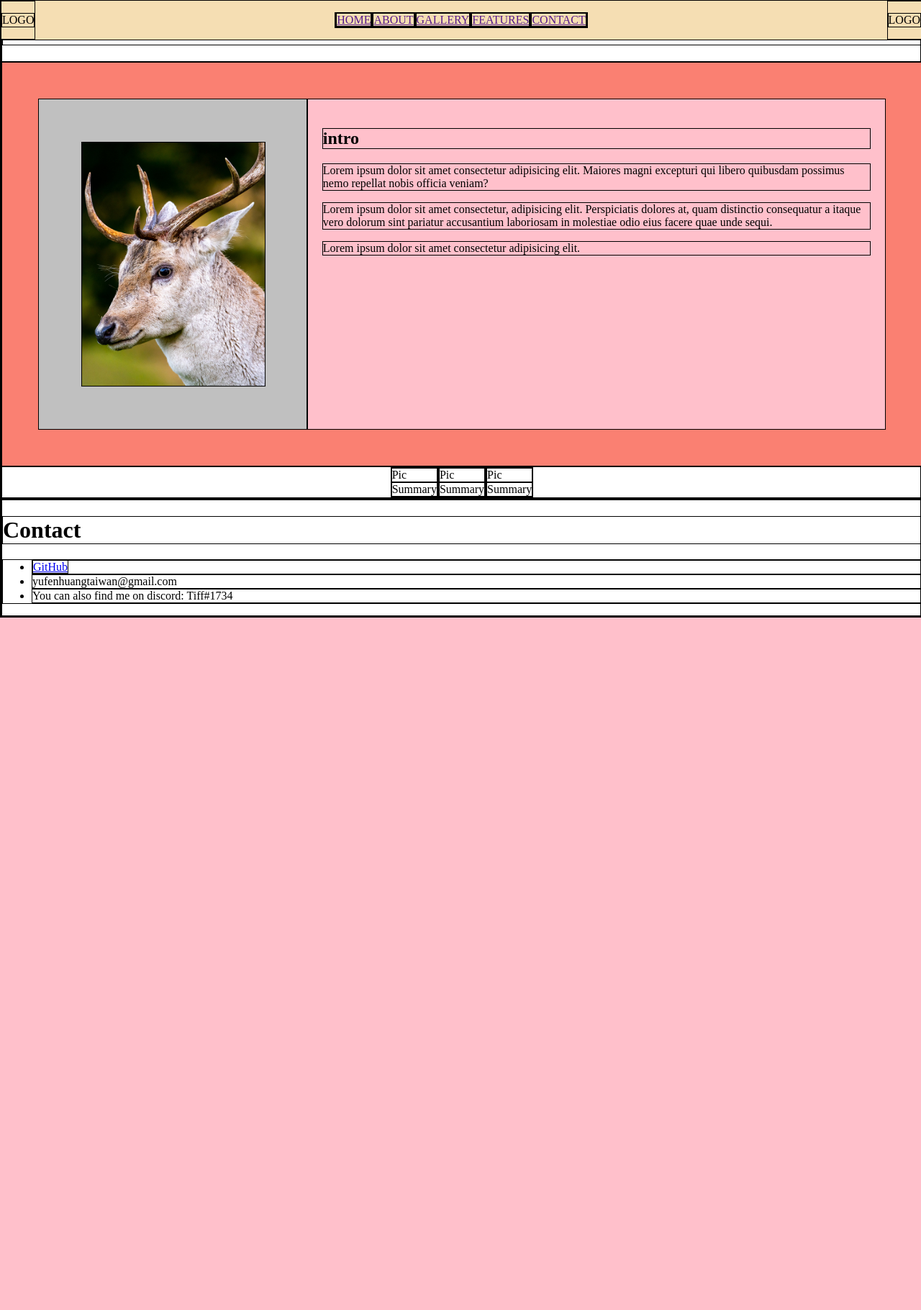
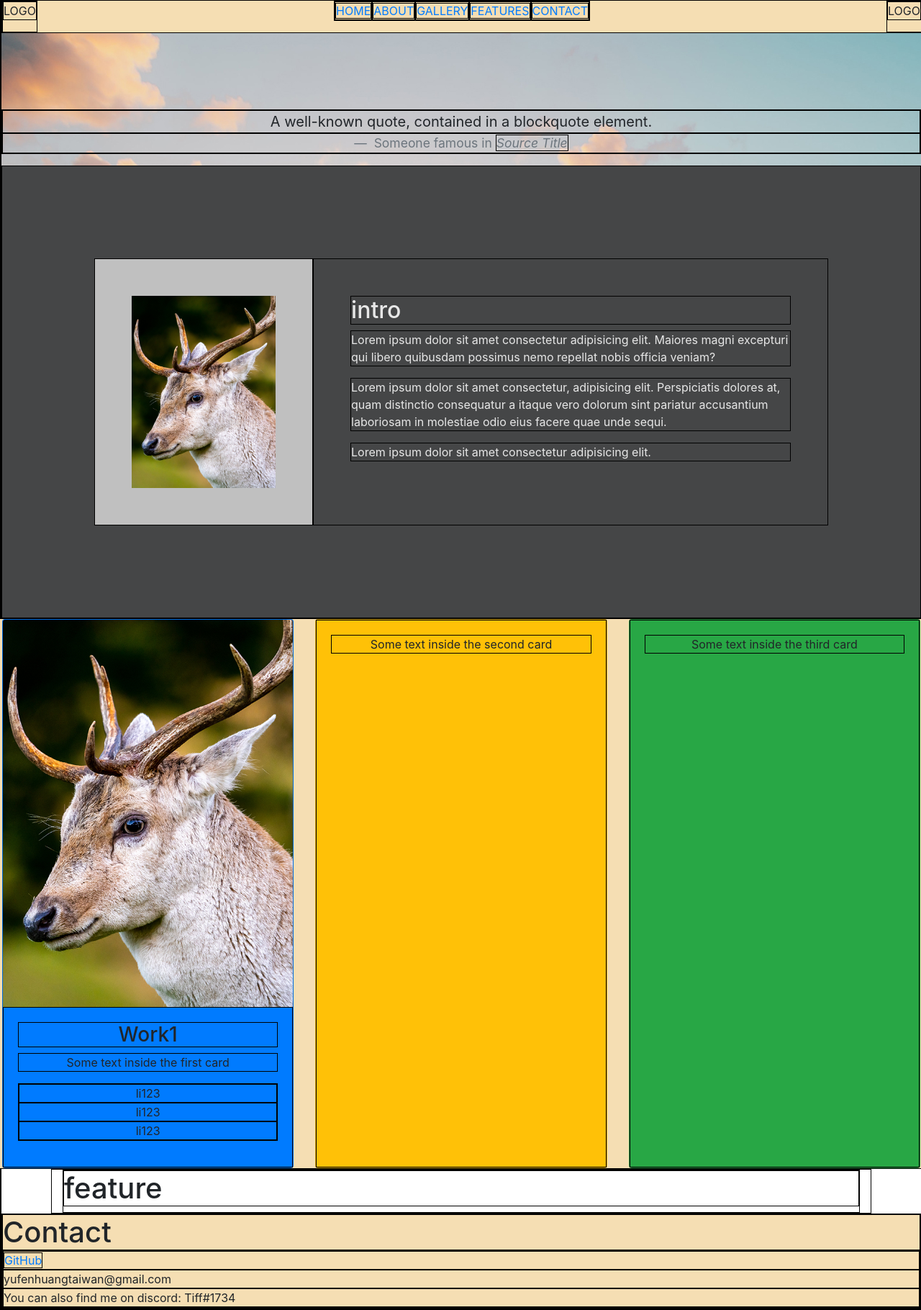
Before and after one commit to YuuuFen/work_personal_website, a PHP site: page / in a window 1280 px wide. Shown: the whole page at 72% size. Before the commit the page ends 858 px from the top, so only its background shows below. Run offline with PHP 8.4, Linux system fonts and the light colour scheme.

Commit message:
add bootstrap

```diff
--- a/index.html
+++ b/index.html
@@ -1,11 +1,17 @@
 <!DOCTYPE html>
 <html lang="en">
   <head>
-    <meta charset="UTF-8">
-    <meta http-equiv="X-UA-Compatible" content="IE=edge">
-    <meta name="viewport" content="width=device-width, initial-scale=1.0">
+    <meta charset="UTF-8" />
+    <meta http-equiv="X-UA-Compatible" content="IE=edge" />
+    <meta name="viewport" content="width=device-width, initial-scale=1.0" />
     <title>Personal Website</title>
-    <link rel="stylesheet" href="style.css">
+    <link rel="stylesheet" href="style.css" />
+    <link
+      rel="stylesheet"
+      href="https://cdn.jsdelivr.net/npm/bootstrap@4.6.1/dist/css/bootstrap.min.css"
+      integrity="sha384-zCbKRCUGaJDkqS1kPbPd7TveP5iyJE0EjAuZQTgFLD2ylzuqKfdKlfG/eSrtxUkn"
+      crossorigin="anonymous"
+    />
   </head>
   <body>
     <!-- navbar start -->
@@ -27,25 +33,67 @@
     <!-- navbar end -->
 
     <!-- header start -->
-    <header>
-        <H1>This is header</H1>
-    </header>
+    <blockquote class="blockquote text-center bh">
+      <p class="mb-0">A well-known quote, contained in a blockquote element.</p>
+      <div class="blockquote-footer">
+        Someone famous in <cite title="Source Title">Source Title</cite>
+      </div>
+    </blockquote>
     <!-- header end -->
 
     <!-- About start -->
     <div class="flex-con">
-        <div class="proPic"><img src="./img/deer.jpg" alt="proPic"></div>
+      <div class="proPic"><img src="./img/deer.jpg" alt="proPic" /></div>
       <div class="intro">
         <h2>intro</h2>
-            <p>Lorem ipsum dolor sit amet consectetur adipisicing elit. Maiores magni excepturi qui libero quibusdam possimus nemo repellat nobis officia veniam?</p>
-            <p>Lorem ipsum dolor sit amet consectetur, adipisicing elit. Perspiciatis dolores at, quam distinctio consequatur a itaque vero dolorum sint pariatur accusantium laboriosam in molestiae odio eius facere quae unde sequi.</p>
+        <p>
+          Lorem ipsum dolor sit amet consectetur adipisicing elit. Maiores magni
+          excepturi qui libero quibusdam possimus nemo repellat nobis officia
+          veniam?
+        </p>
+        <p>
+          Lorem ipsum dolor sit amet consectetur, adipisicing elit. Perspiciatis
+          dolores at, quam distinctio consequatur a itaque vero dolorum sint
+          pariatur accusantium laboriosam in molestiae odio eius facere quae
+          unde sequi.
+        </p>
         <p>Lorem ipsum dolor sit amet consectetur adipisicing elit.</p>
       </div>
     </div>
     <!-- About end -->
 
+      <div class="gallery card-deck">
+        <div class="card bg-primary">
+          <img
+            class="card-img-top"
+            src="./img/deer.jpg"
+            alt="Card image"
+            style="width: 100%"
+          />
+          <div class="card-body text-center">
+            <h3>Work1</h3>
+            <p class="card-text">Some text inside the first card</p>
+            <ul>
+                <li>li123</li>
+                <li>li123</li>
+                <li>li123</li>
+            </ul>
+          </div>
+        </div>
+        <div class="card bg-warning">
+          <div class="card-body text-center">
+            <p class="card-text">Some text inside the second card</p>
+          </div>
+        </div>
+        <div class="card bg-success">
+          <div class="card-body text-center">
+            <p class="card-text">Some text inside the third card</p>
+          </div>
+        </div>
+      </div>
+
     <!-- Gallery start -->
-    <div class="gallery">
+    <!-- <div class="gallery">
       <div class="work">
         <div class="workSample">Pic</div>
         <div class="workSum">Summary</div>
@@ -58,17 +106,19 @@
         <div class="workSample">Pic</div>
         <div class="workSum">Summary</div>
       </div>
-    </div>
+    </div> -->
     <!-- Gallery end -->
 
     <!-- Features start -->
+    <div class="container">
         <div class="feature">
-
+            <h1>feature</h1>
+        </div>
     </div>
     <!-- Features start -->
 
     <!-- Contact start -->
-    <div>
+    <div class="contact">
       <h1>Contact</h1>
       <ul>
         <li><a href="#">GitHub</a></li>
@@ -77,5 +127,21 @@
       </ul>
     </div>
     <!-- Contact end -->
+
+    <script
+      src="https://cdn.jsdelivr.net/npm/jquery@3.5.1/dist/jquery.slim.min.js"
+      integrity="sha384-DfXdz2htPH0lsSSs5nCTpuj/zy4C+OGpamoFVy38MVBnE+IbbVYUew+OrCXaRkfj"
+      crossorigin="anonymous"
+    ></script>
+    <script
+      src="https://cdn.jsdelivr.net/npm/popper.js@1.16.1/dist/umd/popper.min.js"
+      integrity="sha384-9/reFTGAW83EW2RDu2S0VKaIzap3H66lZH81PoYlFhbGU+6BZp6G7niu735Sk7lN"
+      crossorigin="anonymous"
+    ></script>
+    <script
+      src="https://cdn.jsdelivr.net/npm/bootstrap@4.6.1/dist/js/bootstrap.min.js"
+      integrity="sha384-VHvPCCyXqtD5DqJeNxl2dtTyhF78xXNXdkwX1CZeRusQfRKp+tA7hAShOK/B/fQ2"
+      crossorigin="anonymous"
+    ></script>
   </body>
 </html>
--- a/style.css
+++ b/style.css
@@ -1,24 +1,32 @@
 * {
   border: 1px solid #000;
+  -webkit-box-sizing: border-box;
+          box-sizing: border-box;
 }
 
-body {
+body, html {
   margin: 0;
-  /* background-image: url("./img/ocean.jpg") */
+  background-image: url("./img/ocean.jpg");
+  background-repeat: no-repeat;
+  background-attachment: fixed;
   width: 100vw;
 }
 
+ul {
+  padding: 0;
+  list-style: none;
+}
+
 nav {
-  display: -webkit-box;
-  display: -ms-flexbox;
-  display: flex;
+  display: -webkit-box !important;
+  display: -ms-flexbox !important;
+  display: flex !important;
   -webkit-box-pack: justify;
       -ms-flex-pack: justify;
           justify-content: space-between;
   background-color: wheat;
   position: fixed;
   top: 0;
-  left: 0;
   width: 100%;
 }
 
@@ -32,8 +40,6 @@ nav .logo {
 }
 
 nav ul {
-  padding: 0;
-  list-style: none;
   display: -webkit-box;
   display: -ms-flexbox;
   display: flex;
@@ -51,6 +57,10 @@ nav .icon {
           justify-content: center;
 }
 
+.bh {
+  margin: 150px 0 150px 0;
+}
+
 .flex-con {
   display: -webkit-box;
   display: -ms-flexbox;
@@ -58,8 +68,8 @@ nav .icon {
   -webkit-box-pack: center;
       -ms-flex-pack: center;
           justify-content: center;
-  background-color: salmon;
-  padding: 50px;
+  background-color: #454647;
+  padding: 10%;
 }
 
 .flex-con .proPic {
@@ -72,7 +82,7 @@ nav .icon {
   background-color: silver;
   padding: 5%;
   align-items: center;
-  width: 25vw;
+  width: 30vw;
 }
 
 .flex-con .proPic img {
@@ -81,8 +91,9 @@ nav .icon {
 }
 
 .flex-con .intro {
-  background: pink;
-  padding: 20px;
+  background: #454647;
+  color: #E7E7E7;
+  padding: 5%;
   width: 75vw;
 }
 
@@ -93,6 +104,21 @@ nav .icon {
   -webkit-box-pack: center;
       -ms-flex-pack: center;
           justify-content: center;
+  background-color: wheat;
   margin: 0;
 }
+
+.contact {
+  background-color: wheat;
+}
+
+.contact h1 {
+  margin: 0;
+}
+
+.contact ul {
+  margin: 0;
+  padding: 0;
+  list-style: none;
+}
 /*# sourceMappingURL=style.css.map */
--- a/style.sass
+++ b/style.sass
@@ -1,25 +1,31 @@
 *
     border: 1px solid #000
-body
+    box-sizing: border-box
+body, html
     margin: 0
-    /* background-image: url("./img/ocean.jpg") */
+    background-image: url("./img/ocean.jpg")
+    background-repeat: no-repeat
+    background-attachment: fixed
     width: 100vw
 
+ul
+    padding: 0
+    list-style: none
+
 nav
-    display: flex
+    display: flex !important
     justify-content: space-between
     background-color: wheat
     position: fixed
     top: 0
-    left: 0
     width: 100%
     .logo
         display: flex
         justify-content: center
 
     ul
-        padding: 0
-        list-style: none
+        // padding: 0
+        // list-style: none
         display: flex
         justify-content: space-between
 
@@ -27,29 +33,43 @@ nav
         display: flex
         justify-content: center
 
+.bh
+    margin: 150px 0 150px 0
+
 
 .flex-con
     display: flex
     justify-content: center
-    background-color: salmon
-    padding: 50px
+    background-color: #454647
+    padding: 10%
     .proPic
         display: flex
         align-items: center
         background-color: silver
         padding: 5%
         align-items: center
-        width: 25vw
+        width: 30vw
         img
             max-width: 100%
             max-height: 100%
 
     .intro
-        background: pink
-        padding: 20px
+        background: #454647
+        color: #E7E7E7
+        padding: 5%
         width: 75vw
 
 .gallery
     display: flex
     justify-content: center
+    background-color: wheat
     margin: 0
+
+.contact
+    background-color: wheat
+    h1
+        margin: 0
+    ul
+        margin: 0
+        padding: 0
+        list-style: none
```
Also changed, not shown: 1 other file. Lines whose indentation alone changed are shown as unchanged.
